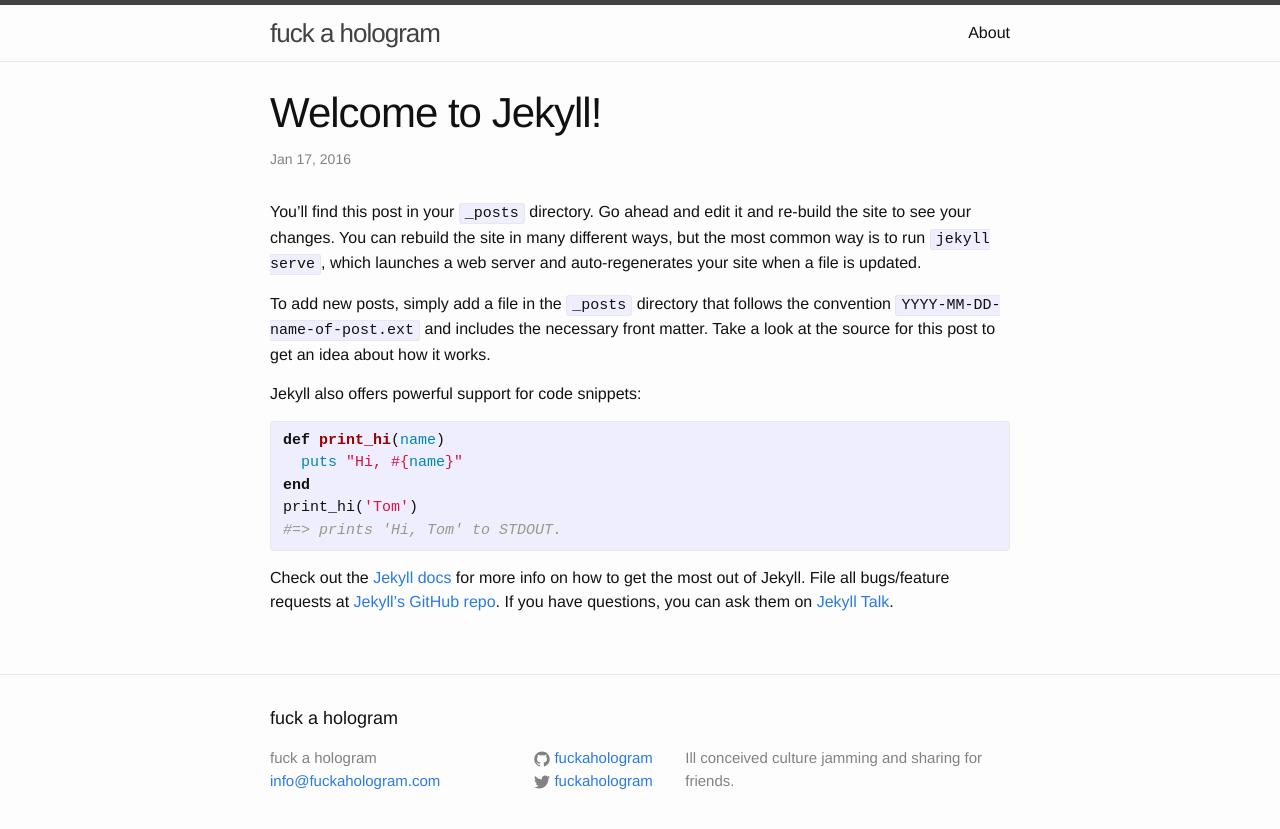
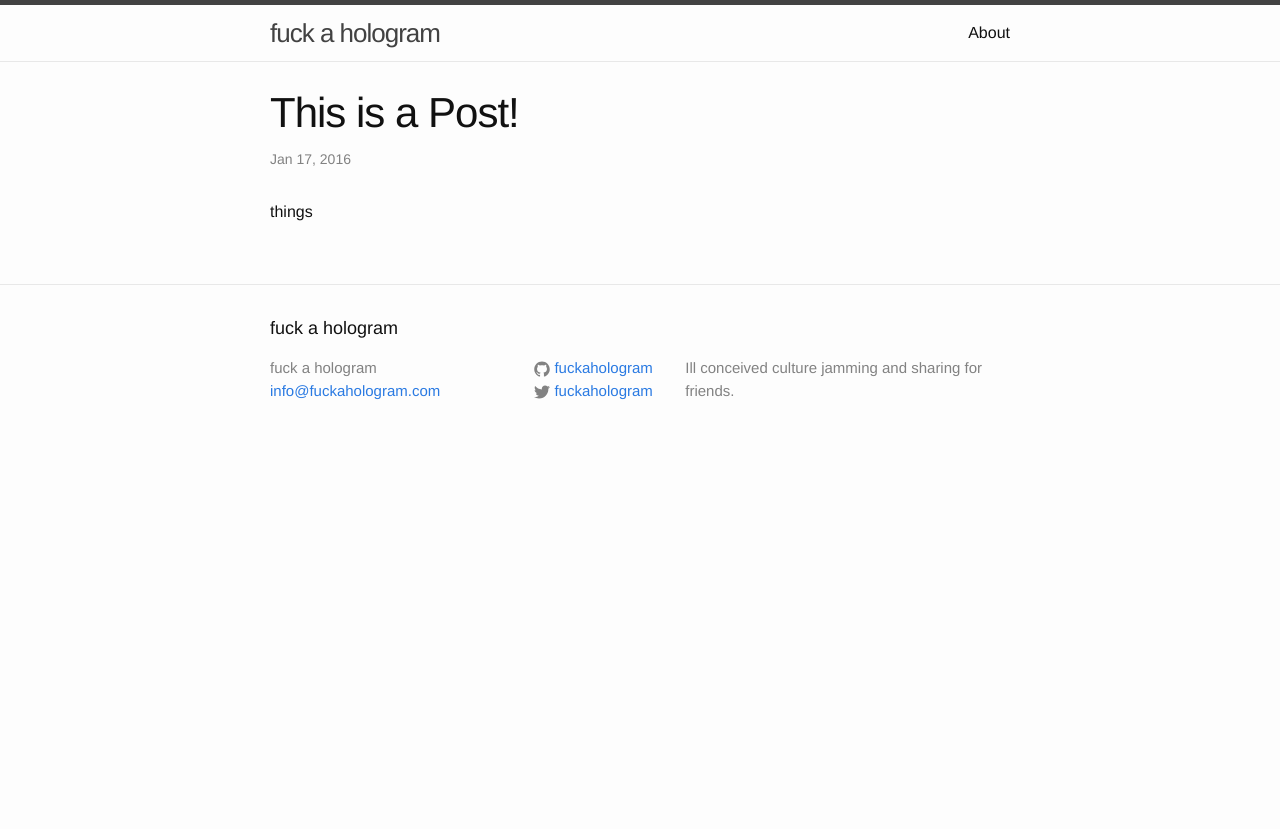
Before and after one commit to gardner/fuckahologram.github.io, a Jekyll site: the page built from _posts/2016-01-17-video.markdown, in a window 1280 px wide. Shown: the top 829 px of the page. Built offline with Jekyll 4.4.1, drawn with Linux system fonts in a browser that asks for light colours.

Commit message:
Update 2016-01-17-video.markdown

```diff
--- a/_posts/2016-01-17-video.markdown
+++ b/_posts/2016-01-17-video.markdown
@@ -1,25 +1,7 @@
 ---
 layout: post
-title:  "Welcome to Jekyll!"
+title:  "This is a Post!"
 date:   2016-01-17 10:42:36 -0800
-categories: jekyll update
+categories: nonsense
 ---
-You’ll find this post in your `_posts` directory. Go ahead and edit it and re-build the site to see your changes. You can rebuild the site in many different ways, but the most common way is to run `jekyll serve`, which launches a web server and auto-regenerates your site when a file is updated.
-
-To add new posts, simply add a file in the `_posts` directory that follows the convention `YYYY-MM-DD-name-of-post.ext` and includes the necessary front matter. Take a look at the source for this post to get an idea about how it works.
-
-Jekyll also offers powerful support for code snippets:
-
-{% highlight ruby %}
-def print_hi(name)
-  puts "Hi, #{name}"
-end
-print_hi('Tom')
-#=> prints 'Hi, Tom' to STDOUT.
-{% endhighlight %}
-
-Check out the [Jekyll docs][jekyll-docs] for more info on how to get the most out of Jekyll. File all bugs/feature requests at [Jekyll’s GitHub repo][jekyll-gh]. If you have questions, you can ask them on [Jekyll Talk][jekyll-talk].
-
-[jekyll-docs]: http://jekyllrb.com/docs/home
-[jekyll-gh]:   https://github.com/jekyll/jekyll
-[jekyll-talk]: https://talk.jekyllrb.com/
+things
```
